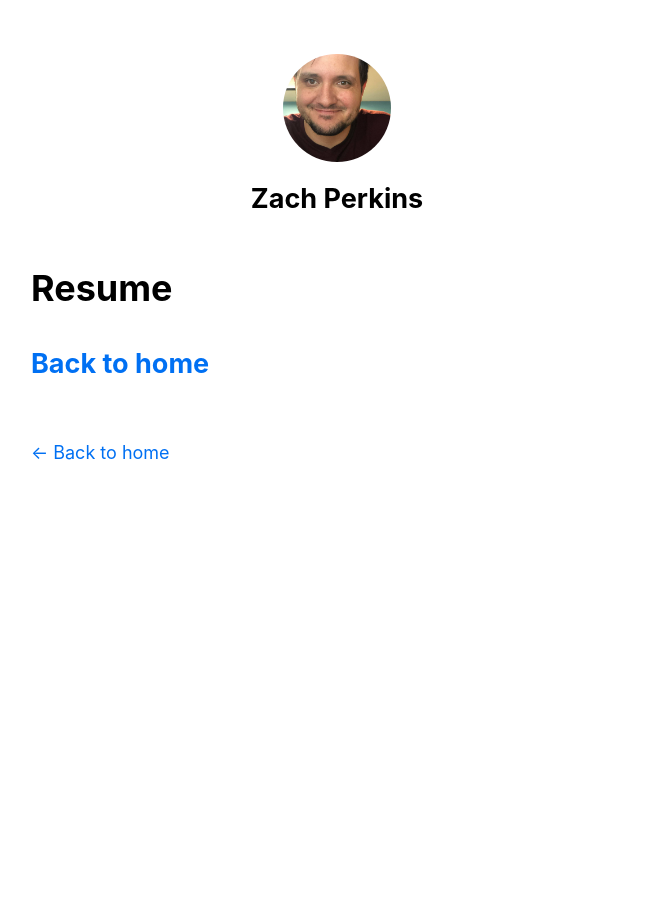
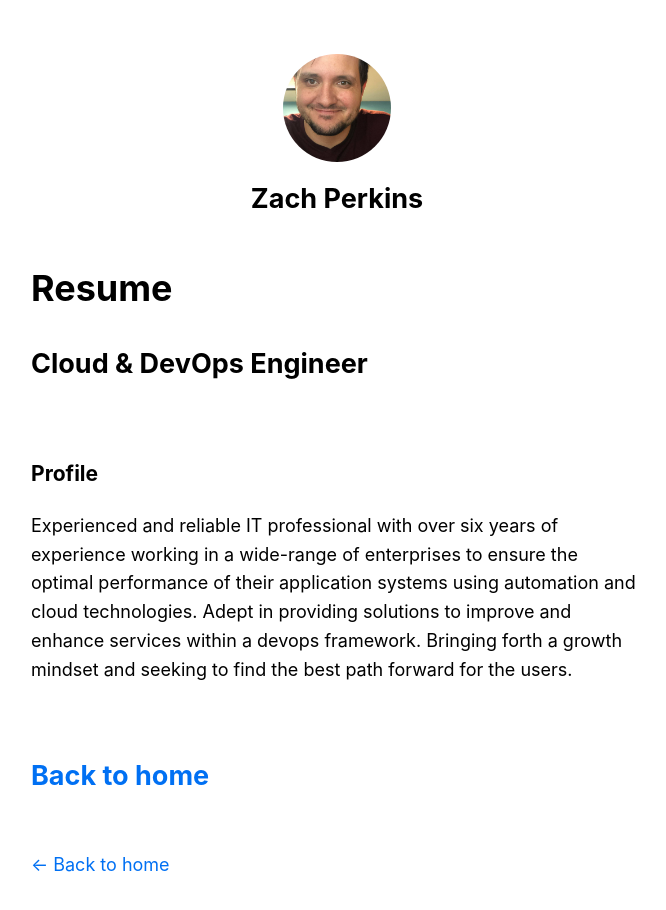
Before and after one commit to partofaplan/lab-nodejs-app, a Next.js app: page /posts/portfolio in a window 1280 px wide. Shown: the top 910 px of the page, without its empty margins (303-969 px from the left). Before the commit the page ends 800 px from the top, so only its background shows below. Built offline with nearby package versions, Linux system fonts and the light colour scheme.

Commit message:
Added to the portfolio.js

```diff
--- a/pages/posts/portfolio.js
+++ b/pages/posts/portfolio.js
@@ -9,6 +9,11 @@ export default function FirstPost() {
         <title>Portfolio</title>
       </Head>
       <h1>Resume</h1>
+      <h2>Cloud & DevOps Engineer</h2>
+      <br />
+          <h3>Profile</h3>
+          <p>Experienced and reliable IT professional with over six years of experience working in a wide-range of enterprises to ensure the optimal performance of their application systems using automation and cloud technologies. Adept in providing solutions to improve and enhance services within a devops framework. Bringing forth a growth mindset and seeking to find the best path forward for the users.</p>
+          <br />
       <h2>
         <Link href="/">
           <a>Back to home</a>
```
